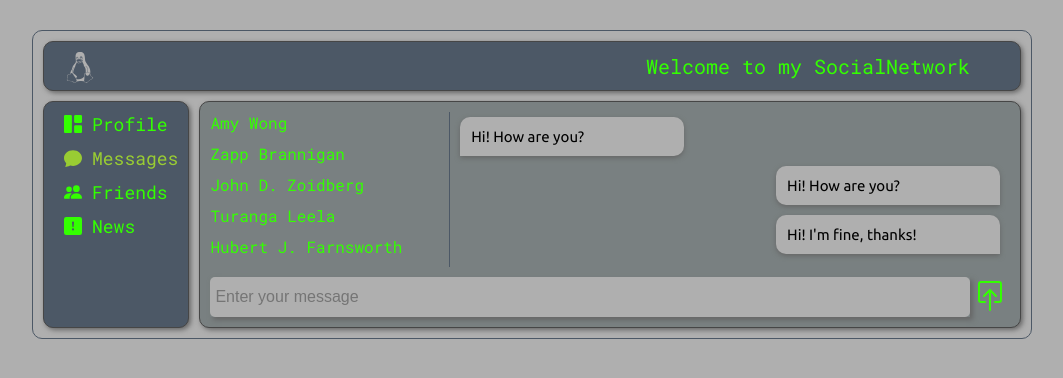
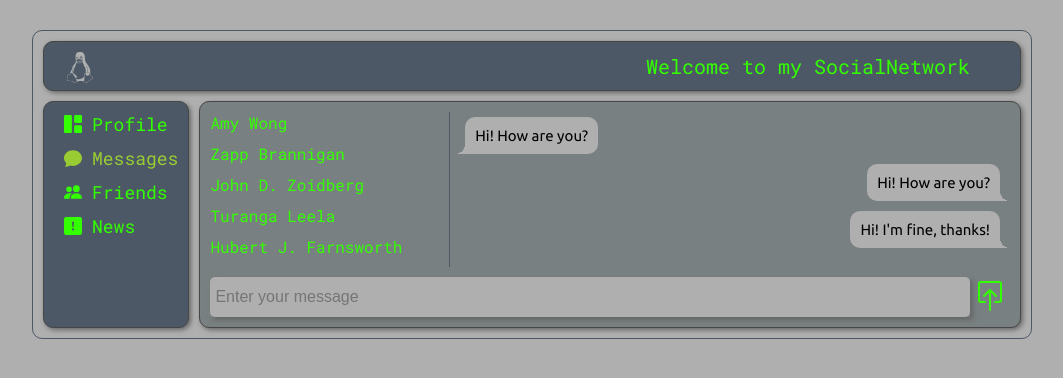
Before and after one commit to Konstantin-174/sn-new, a React (Create React App) app: page /messages in a window 1280 px wide. Shown: the top 378 px of the page, without its empty margins (108-1171 px from the left). Built offline with nearby package versions, Linux system fonts and the light colour scheme.

Commit message:
23th (Restyling of messages)

```diff
--- a/src/components/Messages/message/MessageRequest.module.scss
+++ b/src/components/Messages/message/MessageRequest.module.scss
@@ -1,12 +1,20 @@
 .messageWrap {
+  display: flex;
+  margin-left: 5px;
   width: 40%;
-  margin: 5px 10px 5px 10px;
-  padding: 10px;
-  font-size: 15px;
-  background-color: #afafaf;
-  border: 1px solid transparent;
-  border-top-left-radius: 10px;
-  border-top-right-radius: 10px;
-  border-bottom-right-radius: 10px;
-  box-shadow: 0 2px 5px #666666;
+
+  .message {
+    margin: 5px 10px 5px 0;
+    padding: 10px;
+    font-size: 15px;
+    background-color: #afafaf;
+    border-radius: 10px 10px 10px 0;
+  }
+  .angle {
+    margin-bottom: 5px;
+    width: 10px;
+    height: 10px;
+    background: radial-gradient(circle at 0 0, rgba(0, 0, 0, 0) 10px, #afafaf 0);
+    align-self: flex-end;
+  }
 }
--- a/src/components/Messages/message/MessageRequest.tsx
+++ b/src/components/Messages/message/MessageRequest.tsx
@@ -8,7 +8,10 @@ type MessageRequestPropsType = {
 const MessageRequest = (props: MessageRequestPropsType) => {
     return (
         <section className={local.messageWrap}>
-            {props.message}
+            <div className={local.angle}/>
+            <div className={local.message}>
+                {props.message}
+            </div>
         </section>
     )
 }
--- a/src/components/Messages/message/MessageResponse.module.scss
+++ b/src/components/Messages/message/MessageResponse.module.scss
@@ -1,13 +1,23 @@
 .messageWrap {
-  margin: 5px 10px 5px 10px;
+  display: flex;
+  align-self: flex-end;
   width: 40%;
-  align-self: flex-end;
-  padding: 10px;
-  font-size: 15px;
-  background-color: #afafaf;
-  border: 1px solid transparent;
-  border-top-left-radius: 10px;
-  border-top-right-radius: 10px;
-  border-bottom-left-radius: 10px;
-  box-shadow: 0 2px 5px #666666;
+  justify-content: flex-end;
+
+  .message {
+    word-wrap: break-word;
+    margin: 5px 0 5px 10px;
+    padding: 10px;
+    font-size: 15px;
+    background-color: #afafaf;
+    border-radius: 10px 10px 0 10px;
+  }
+
+  .angle {
+    margin-bottom: 5px;
+    width: 10px;
+    height: 10px;
+    background: radial-gradient(circle at 10px 0, rgba(0, 0, 0, 0) 10px, #afafaf 0);
+    align-self: flex-end;
+  }
 }
--- a/src/components/Messages/message/MessageResponse.tsx
+++ b/src/components/Messages/message/MessageResponse.tsx
@@ -8,7 +8,10 @@ type MessageResponsePropsType = {
 const MessageResponse = (props: MessageResponsePropsType) => {
     return (
         <section className={local.messageWrap}>
-            {props.message}
+            <div className={local.message}>
+                {props.message}
+            </div>
+            <div className={local.angle}/>
         </section>
     )
 }
```
